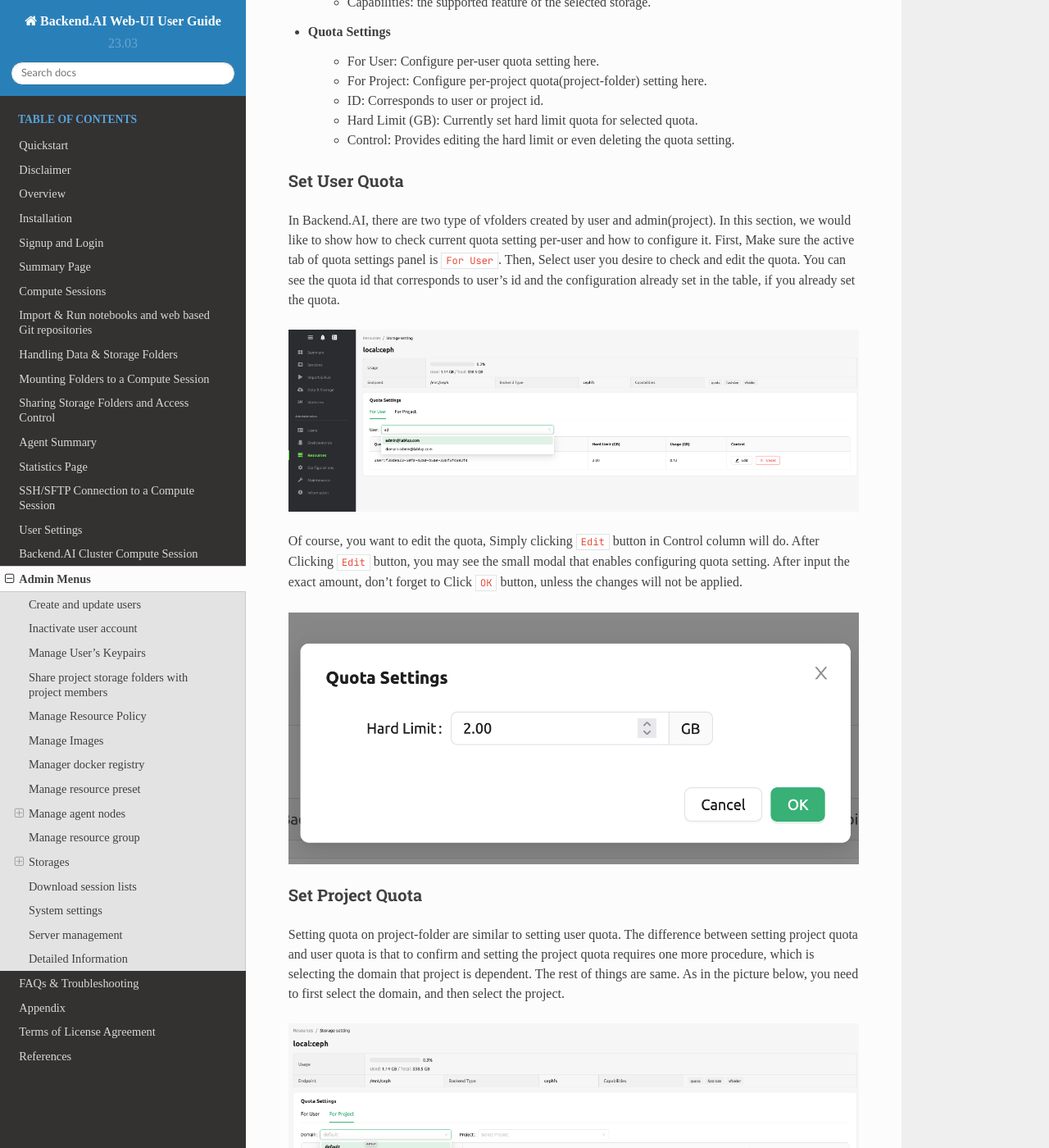
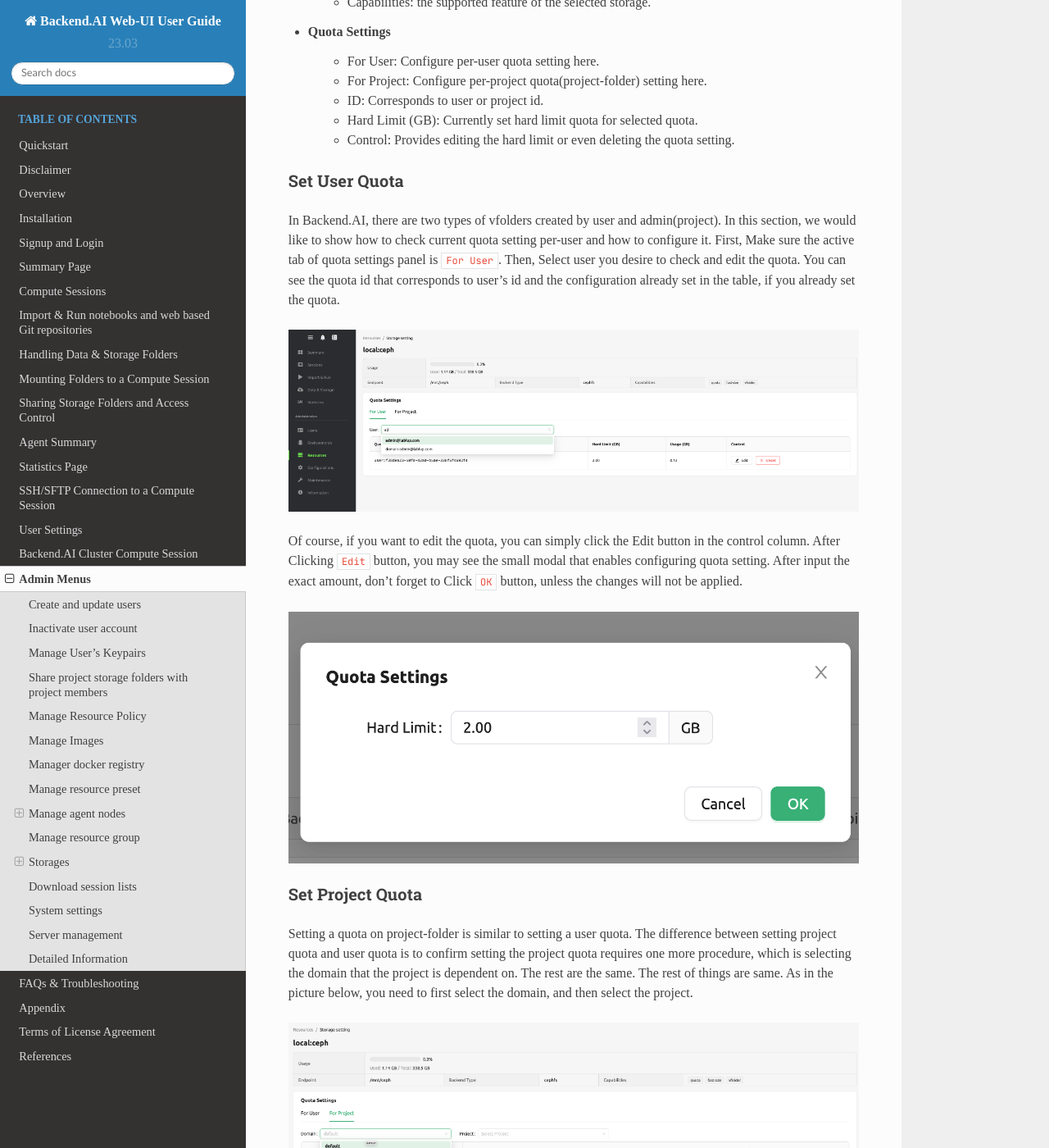
Before and after one commit to lablup/backend.ai-docs-webui, a Sphinx documentation site: the page built from docs/admin_menu/admin_menu.rst, in a window 1280 px wide and 1400 px high, scrolled down 23066 px. Shown: the whole window at 82% size. Built offline with Sphinx 7.4.7 and the Read the Docs theme 2.0.0, drawn with Linux system fonts in a browser that asks for light colours; some web fonts are replaced; some of the changed text lies outside the part shown.

Commit message:
docs: fix typo and add an extra description about default value of quota when no value is set

```diff
--- a/docs/admin_menu/admin_menu.rst
+++ b/docs/admin_menu/admin_menu.rst
@@ -460,7 +460,7 @@
 
 On Terminated tab, you can check the information of the agents that has been
 connected once and then terminated or disconnected. It can be used as a
-reference for node management. If the list is empty, then It means
+reference for node management. If the list is empty, then it means
 that there's no disconnection or termination occurred.
 
 .. image:: terminated_agent_list.png
@@ -596,7 +596,7 @@
 Set User Quota
 ~~~~~~~~~~~~~~~
 
-In Backend.AI, there are two type of vfolders created by user and admin(project). In this section,
+In Backend.AI, there are two types of vfolders created by user and admin(project). In this section,
 we would like to show how to check current quota setting per-user and how to configure it.
 First, Make sure the active tab of quota settings panel is ``For User``. Then, Select user you desire to
 check and edit the quota. You can see the quota id that corresponds to user's id and the configuration already set
@@ -604,8 +604,7 @@
 
 .. image:: per_user_quota.png
 
-Of course, you want to edit the quota, Simply clicking ``Edit`` button in
-Control column will do. After Clicking ``Edit`` button, you may see the small modal that enables configuring quota setting.
+Of course, if you want to edit the quota, you can simply click the Edit button in the control column. After Clicking ``Edit`` button, you may see the small modal that enables configuring quota setting.
 After input the exact amount, don't forget to Click ``OK`` button, unless the changes will not be applied.
 
 .. image:: quota_settings_panel.png
@@ -614,8 +613,7 @@
 Set Project Quota
 ~~~~~~~~~~~~~~~~~~
 
-Setting quota on project-folder are similar to setting user quota. The difference between setting project quota and user quota is
-that to confirm and setting the project quota requires one more procedure, which is selecting the domain that project is dependent.
+Setting a quota on project-folder is similar to setting a user quota. The difference between setting project quota and user quota is to confirm setting the project quota requires one more procedure, which is selecting the domain that the project is dependent on. The rest are the same.
 The rest of things are same.
 As in the picture below, you need to first select the domain, and then select the project.
 
@@ -631,10 +629,18 @@
 We also provides the feature to unset the quota. Please remind that after removing the quota setting, quota will automatically follows
 user or project default quota, which cannot be set in WebUI. If you want to change the default quota setting, you may need to access to admin-only page.
 By Clicking ``Unset`` button in control column, the small snackbar message will show up and confirm whether you really want to delete the current quota setting.
-If you click ``OK`` button in the snackbar message, then It will delete the quota setting and automatically reset the quota follows to corresponding quota,
+If you click ``OK`` button in the snackbar message, then it will delete the quota setting and automatically reset the quota follows to corresponding quota,
 which depends on the quota type(user / project).
 
 .. image:: unset_quota.png
+
+
+.. note::
+
+   When user/project doesn't have default value mapped to each uuid,
+   then ``max_vfolder_size`` value will be the default value of each user/project.
+
+
 
 
 Download session lists
```
